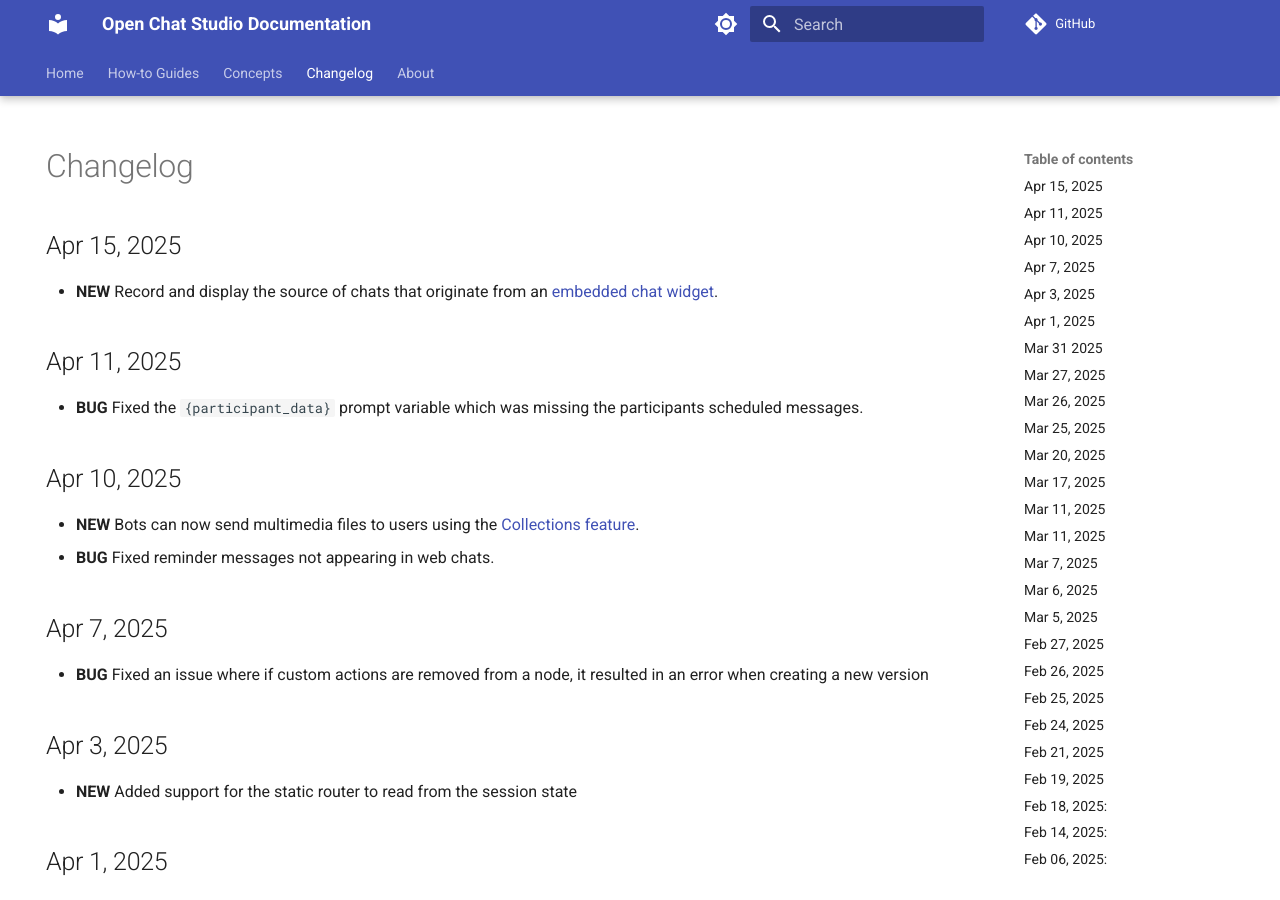
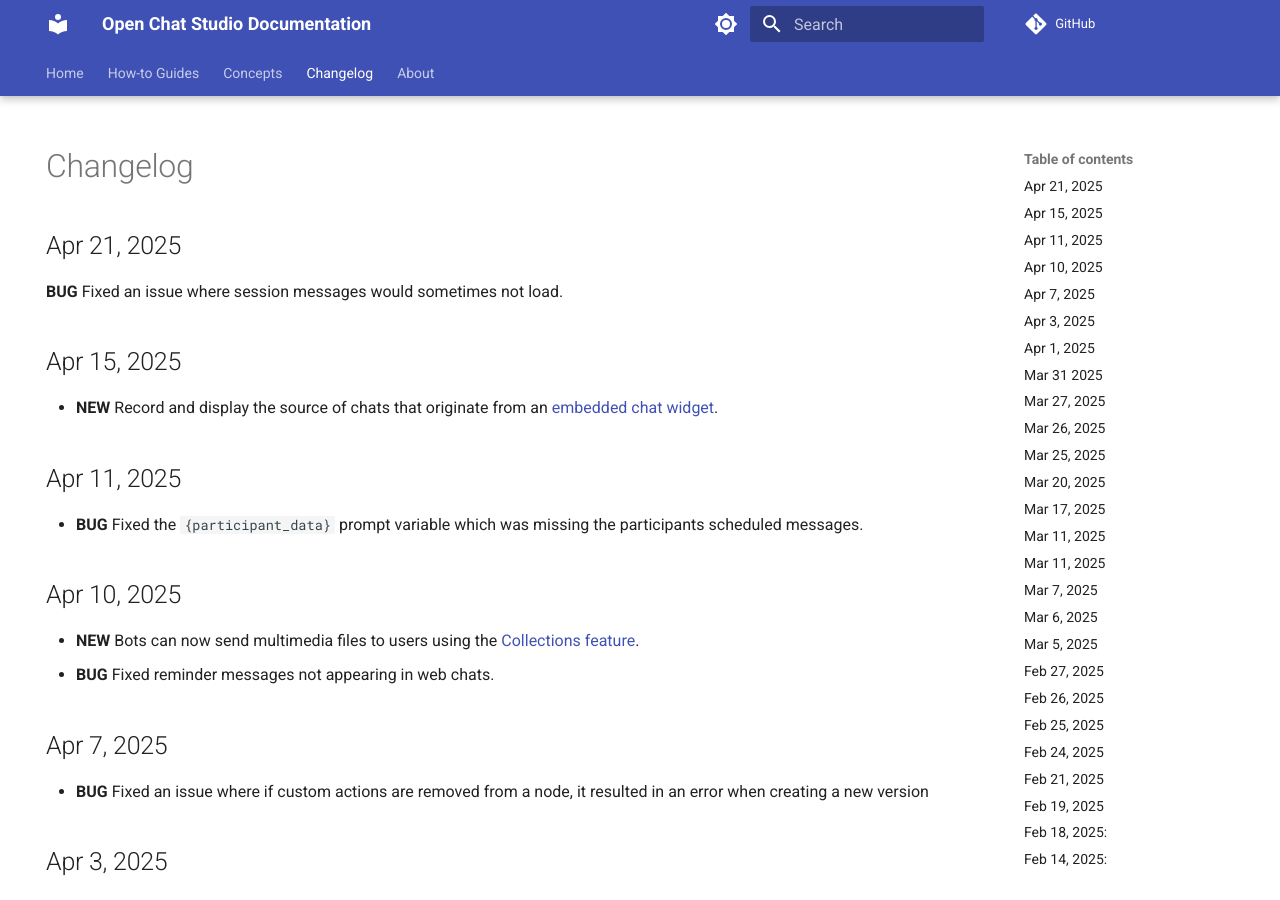
Before and after one commit to dimagi/open-chat-studio-docs, an MkDocs documentation site: the page built from docs/changelog.md, in a window 1280 px wide and 900 px high. Built offline with MkDocs 1.6.1 and Material for MkDocs 9.7.7, drawn with Linux system fonts in a browser that asks for light colours; emoji names are drawn with the system emoji font; a script that is not in the unit is left out; comment, search, counter and statistics services are not loaded.

Commit message:
Update changelog

```diff
--- a/docs/changelog.md
+++ b/docs/changelog.md
@@ -4,6 +4,8 @@
 ---
 
 # Changelog
+## Apr 21, 2025
+**BUG** Fixed an issue where session messages would sometimes not load.
 
 ## Apr 15, 2025
 * **NEW** Record and display the source of chats that originate from an [embedded chat widget](./how-to/embed.md).
```
